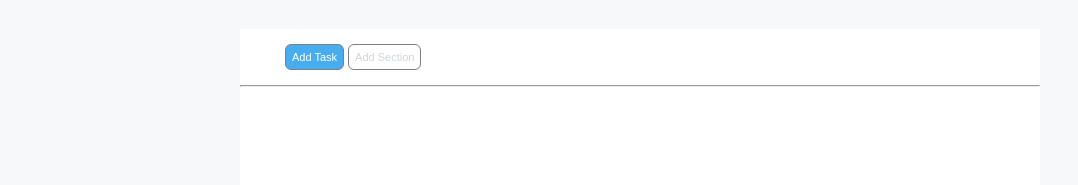
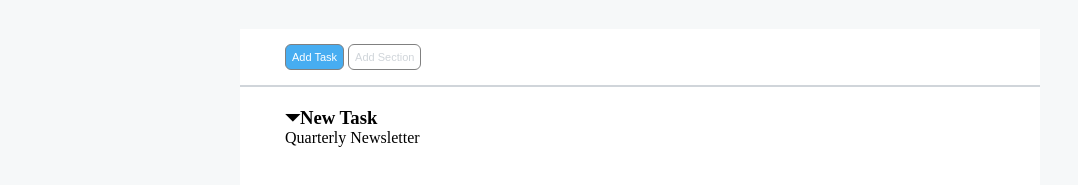
Before and after one commit to LuisGonzalez27/html-css-toboolist, a plain HTML site: page index.html in a window 1280 px wide. Shown: the part 71-256 px from the top of the page, without its empty margins (0-1078 px from the left). Drawn offline with Linux system fonts and the light colour scheme.

Commit message:
start list

```diff
--- a/css/style.css
+++ b/css/style.css
@@ -54,3 +54,15 @@ header {
     background-color: #FFFFFF;
     color: #d0d5da;
 }
+
+hr {
+    border: 1px solid #d0d5da;
+}
+
+.lista{
+    margin: 20px 45px;
+}
+
+.lista ul {
+    list-style: none;
+}
--- a/index.html
+++ b/index.html
@@ -26,6 +26,20 @@
             </div>
             <hr>
 
+            <!-- Lista -->
+            <div class="lista">
+                <ul>
+                    <li>
+                        <h3>&#9207;New Task</h3>
+                        <ul>
+                            <li>
+                                <span>Quarterly Newsletter</span>
+                            </li>
+                        </ul>
+                    </li>
+                </ul>
+            </div>
+
 
         </div>
     </main>
```
